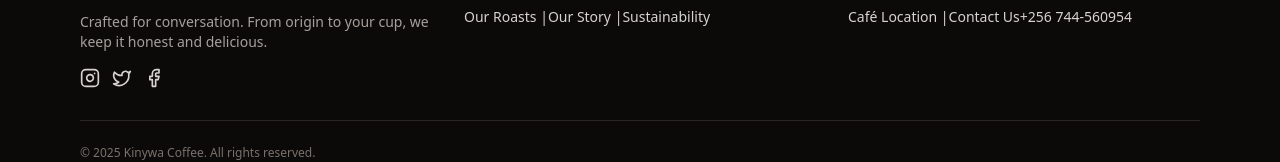
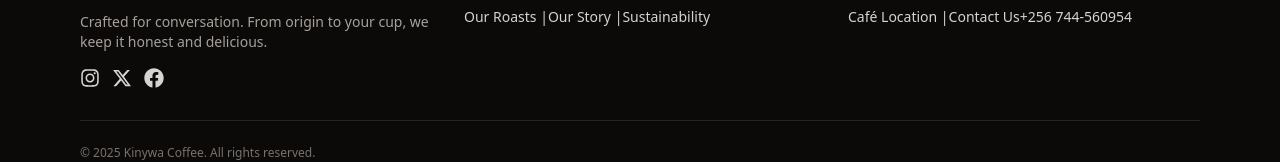
Before and after one commit to MutebiRoy/kinywa, a Next.js app: page / in a window 1280 px wide. Shown: the part 3011-3173 px from the top of the page. Built offline with nearby package versions, Linux system fonts and the light colour scheme.

Commit message:
number 5

```diff
--- a/package.json
+++ b/package.json
@@ -14,6 +14,7 @@
     "next": "15.5.5",
     "react": "19.1.0",
     "react-dom": "19.1.0",
+    "react-icons": "^5.5.0",
     "resend": "^6.2.0-canary.3"
   },
   "devDependencies": {
--- a/src/components/KinywaCoffee.tsx
+++ b/src/components/KinywaCoffee.tsx
@@ -1,7 +1,16 @@
 'use client';
 import React from "react";
 import { motion } from "framer-motion";
-import { Coffee, Leaf, Mail, MapPin, Menu, Star, Instagram, Facebook, Twitter, CheckCircle, AlertCircle } from "lucide-react";
+import { Coffee, Leaf, Mail, MapPin, Menu, Star, CheckCircle, AlertCircle } from "lucide-react";
+import {
+  FaInstagram,
+  FaTiktok,
+  FaYoutube,
+  FaFacebook,
+  FaLinkedin,
+  FaWhatsapp,
+} from 'react-icons/fa';
+import { FaXTwitter } from "react-icons/fa6";
 
 // Kinywa Coffee — Mobile‑first landing page (informational version)
 // TailwindCSS utility classes used throughout.
@@ -393,13 +402,13 @@
               </p>
               <div className="mt-4 flex items-center gap-3">
                 <a aria-label="Instagram" href="#" className="hover:text-white">
-                  <Instagram className="w-5 h-5" />
+                  <FaInstagram className="w-5 h-5" />
                 </a>
                 <a aria-label="Twitter" href="#" className="hover:text-white">
-                  <Twitter className="w-5 h-5" />
+                  <FaXTwitter className="w-5 h-5" />
                 </a>
                 <a aria-label="Facebook" href="#" className="hover:text-white">
-                  <Facebook className="w-5 h-5" />
+                  <FaFacebook className="w-5 h-5" />
                 </a>
               </div>
             </div>
```
Also changed, not shown: 1 other file (tests, documents, lock files or other folders).
